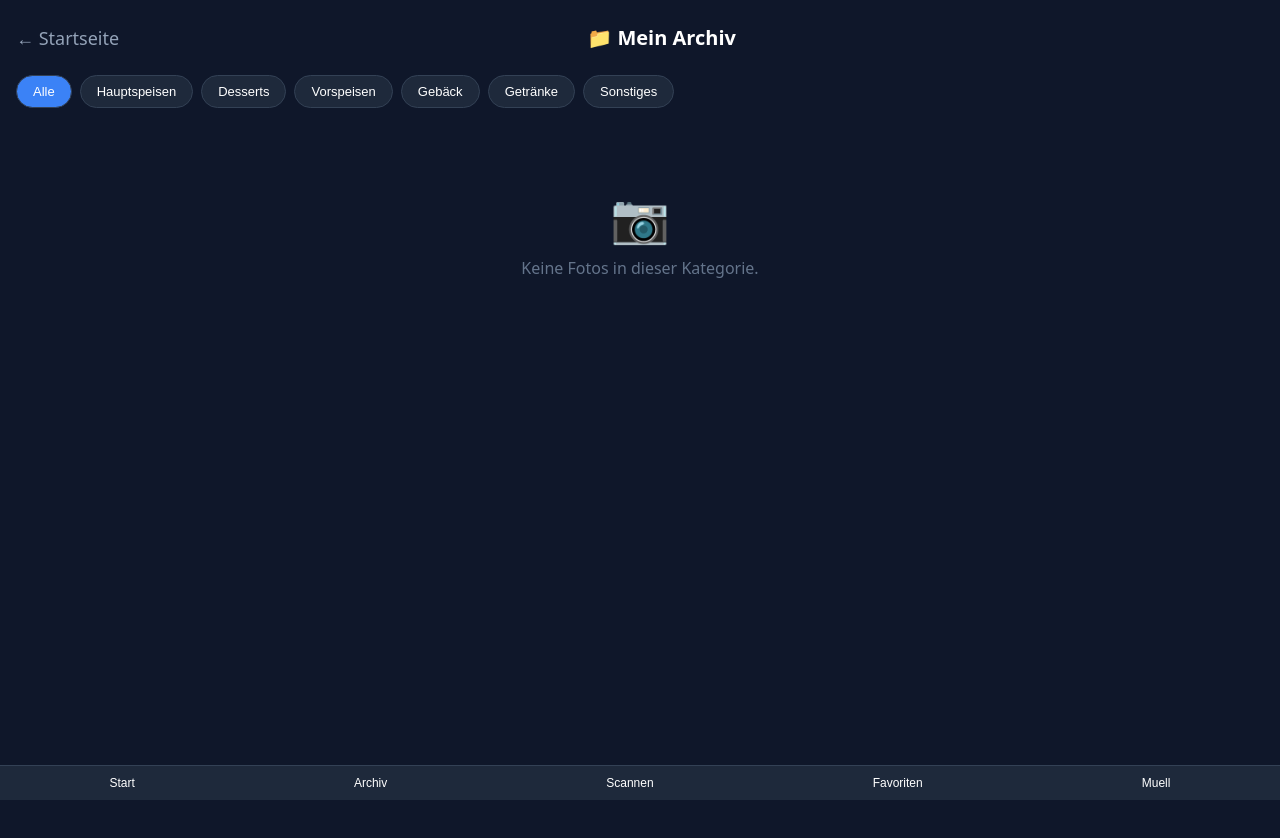
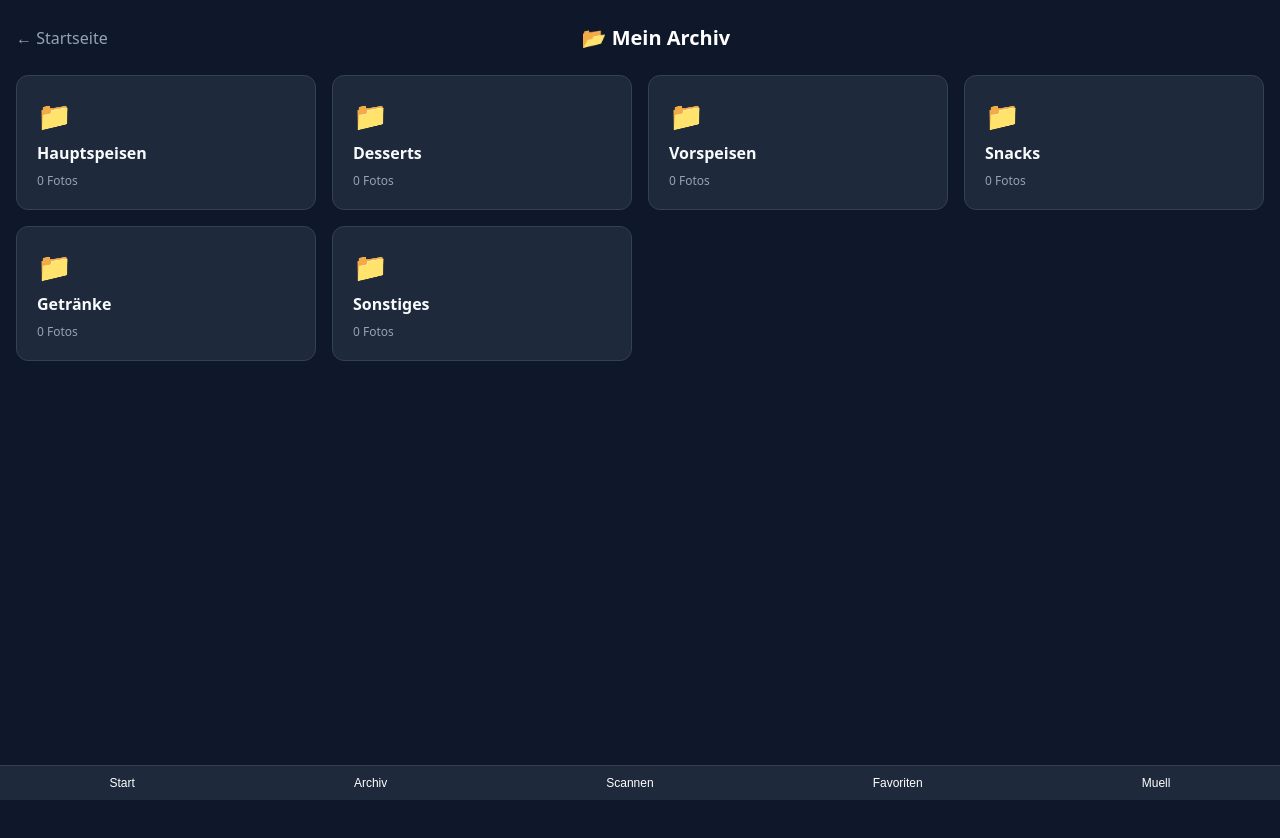
Before and after one commit to maxhuber9393/mhx-kitchen, a React (Vite) app: page /archive in a window 1280 px wide. Shown: the top 838 px of the page. Built offline with nearby package versions, Linux system fonts and the light colour scheme.

Commit message:
fix: restore exact folder grid view and trash logic

```diff
--- a/src/pages/Archive.tsx
+++ b/src/pages/Archive.tsx
@@ -9,12 +9,18 @@ interface PhotoItem {
   deletedAt?: string
 }
 
-// Feste Standard-Ordner/Kategorien
-const DEFAULT_CATEGORIES = ['Alle', 'Hauptspeisen', 'Desserts', 'Vorspeisen', 'Gebäck', 'Getränke', 'Sonstiges']
+const DEFAULT_FOLDERS = [
+  'Hauptspeisen',
+  'Desserts',
+  'Vorspeisen',
+  'Snacks',
+  'Getränke',
+  'Sonstiges'
+]
 
 export default function Archive() {
   const [photos, setPhotos] = useState<PhotoItem[]>([])
-  const [selectedCategory, setSelectedCategory] = useState<string>('Alle')
+  const [selectedFolder, setSelectedFolder] = useState<string | null>(null)
 
   useEffect(() => {
     const saved = localStorage.getItem('mhx_archive_photos')
@@ -23,14 +29,12 @@ export default function Archive() {
     }
   }, [])
 
-  // Foto löschen -> Wandert in den Papierkorb (mhx_trash_photos)
+  // Foto in den Papierkorb verschieben
   const handleDelete = (photoToDelete: PhotoItem) => {
-    // 1. Aus dem Archiv entfernen
     const updatedArchive = photos.filter(item => item.id !== photoToDelete.id)
     setPhotos(updatedArchive)
     localStorage.setItem('mhx_archive_photos', JSON.stringify(updatedArchive))
 
-    // 2. In den Papierkorb legen (mit Datum für den 30-Tage-Timer)
     const savedTrash = localStorage.getItem('mhx_trash_photos')
     const currentTrash: PhotoItem[] = savedTrash ? JSON.parse(savedTrash) : []
 
@@ -43,7 +47,7 @@ export default function Archive() {
     localStorage.setItem('mhx_trash_photos', JSON.stringify(updatedTrash))
   }
 
-  // Favoriten-Status umschalten
+  // Favorit umschalten (Stern erst gelb bei Klick)
   const toggleFavorite = (id: string) => {
     const updated = photos.map(photo => {
       if (photo.id === id) {
@@ -55,56 +59,76 @@ export default function Archive() {
     localStorage.setItem('mhx_archive_photos', JSON.stringify(updated))
   }
 
-  // Alle Kategorien zusammenstellen (Standard-Ordner + eventuell eigene)
-  const customCategories = photos.map(p => p.category)
-  const allCategories = Array.from(new Set([...DEFAULT_CATEGORIES, ...customCategories]))
+  // Anzahl Fotos pro Ordner berechnen
+  const getPhotoCount = (folderName: string) => {
+    return photos.filter(p => p.category === folderName).length
+  }
 
-  const filteredPhotos = selectedCategory === 'Alle'
-    ? photos
-    : photos.filter(p => p.category === selectedCategory)
+  // Fotos des aktuell geöffneten Ordners
+  const folderPhotos = selectedFolder
+    ? photos.filter(p => p.category === selectedFolder)
+    : []
 
   return (
     <div style={{ padding: '24px 16px', minHeight: '100vh', backgroundColor: '#0f172a', color: 'white', fontFamily: 'system-ui, sans-serif' }}>
 
       {/* Header */}
       <div style={{ display: 'flex', alignItems: 'center', justifyContent: 'space-between', marginBottom: '24px' }}>
-        <Link to="/" style={{ color: '#94a3b8', textDecoration: 'none', fontSize: '18px' }}>← Startseite</Link>
-        <h1 style={{ fontSize: '20px', fontWeight: 'bold', margin: 0 }}>📁 Mein Archiv</h1>
+        {selectedFolder ? (
+          <button
+            onClick={() => setSelectedFolder(null)}
+            style={{ background: 'none', border: 'none', color: '#94a3b8', fontSize: '16px', cursor: 'pointer', display: 'flex', alignItems: 'center', gap: '6px' }}
+          >
+            ← Zurück zu Ordnern
+          </button>
+        ) : (
+          <Link to="/" style={{ color: '#94a3b8', textDecoration: 'none', fontSize: '16px' }}>← Startseite</Link>
+        )}
+        <h1 style={{ fontSize: '20px', fontWeight: 'bold', margin: 0, display: 'flex', alignItems: 'center', gap: '8px' }}>
+          📂 {selectedFolder ? selectedFolder : 'Mein Archiv'}
+        </h1>
         <div style={{ width: '60px' }}></div>
       </div>
 
-      {/* Kategorien / Ordner Leiste */}
-      <div style={{ display: 'flex', gap: '8px', overflowX: 'auto', paddingBottom: '16px', marginBottom: '16px' }}>
-        {allCategories.map(cat => (
-          <button
-            key={cat}
-            onClick={() => setSelectedCategory(cat)}
+      {/* ANSICHT 1: Ordner-Kacheln (Wie auf deinem Screenshot) */}
+      {!selectedFolder && (
+        <div style={{ display: 'grid', gridTemplateColumns: 'repeat(auto-fit, minmax(240px, 1fr))', gap: '16px' }}>
+          {DEFAULT_FOLDERS.map(folderName => (
+            <div
+              key={folderName}
+              onClick={() => setSelectedFolder(folderName)}
               style={{
-              backgroundColor: selectedCategory === cat ? '#3b82f6' : '#1e293b',
-              color: 'white',
+                backgroundColor: '#1e293b',
                 border: '1px solid #334155',
-              padding: '8px 16px',
-              borderRadius: '20px',
-              fontSize: '13px',
-              whiteSpace: 'nowrap',
-              cursor: 'pointer'
+                borderRadius: '12px',
+                padding: '20px',
+                cursor: 'pointer',
+                display: 'flex',
+                flexDirection: 'column',
+                gap: '8px',
+                transition: 'transform 0.1s ease'
               }}
             >
-            {cat}
-          </button>
+              <div style={{ fontSize: '28px' }}>📁</div>
+              <div style={{ fontWeight: 'bold', fontSize: '16px', color: '#f8fafc' }}>{folderName}</div>
+              <div style={{ fontSize: '12px', color: '#94a3b8' }}>{getPhotoCount(folderName)} Fotos</div>
+            </div>
           ))}
         </div>
+      )}
 
-      {/* Fotos Raster */}
-      {filteredPhotos.length === 0 ? (
+      {/* ANSICHT 2: Fotos im geöffneten Ordner */}
+      {selectedFolder && (
+        <div>
+          {folderPhotos.length === 0 ? (
             <div style={{ textAlign: 'center', color: '#64748b', marginTop: '60px' }}>
               <p style={{ fontSize: '48px', marginBottom: '8px' }}>📷</p>
-          <p>Keine Fotos in dieser Kategorie.</p>
+              <p>Keine Fotos im Ordner "{selectedFolder}".</p>
             </div>
           ) : (
             <div style={{ display: 'grid', gridTemplateColumns: 'repeat(auto-fill, minmax(150px, 1fr))', gap: '16px' }}>
-          {filteredPhotos.map(photo => (
-            <div key={photo.id} style={{ backgroundColor: '#1e293b', borderRadius: '12px', overflow: 'hidden', border: '1px solid #334155', position: 'relative' }}>
+              {folderPhotos.map(photo => (
+                <div key={photo.id} style={{ backgroundColor: '#1e293b', borderRadius: '12px', overflow: 'hidden', border: '1px solid #334155' }}>
                   <img src={photo.url} alt={photo.category} style={{ width: '100%', height: '140px', objectFit: 'cover' }} />
 
                   <div style={{ padding: '12px', display: 'flex', justifyContent: 'space-between', alignItems: 'center' }}>
@@ -127,5 +151,7 @@ export default function Archive() {
             </div>
           )}
         </div>
+      )}
+    </div>
   )
 }
```
Lines whose indentation alone changed are shown as unchanged.
